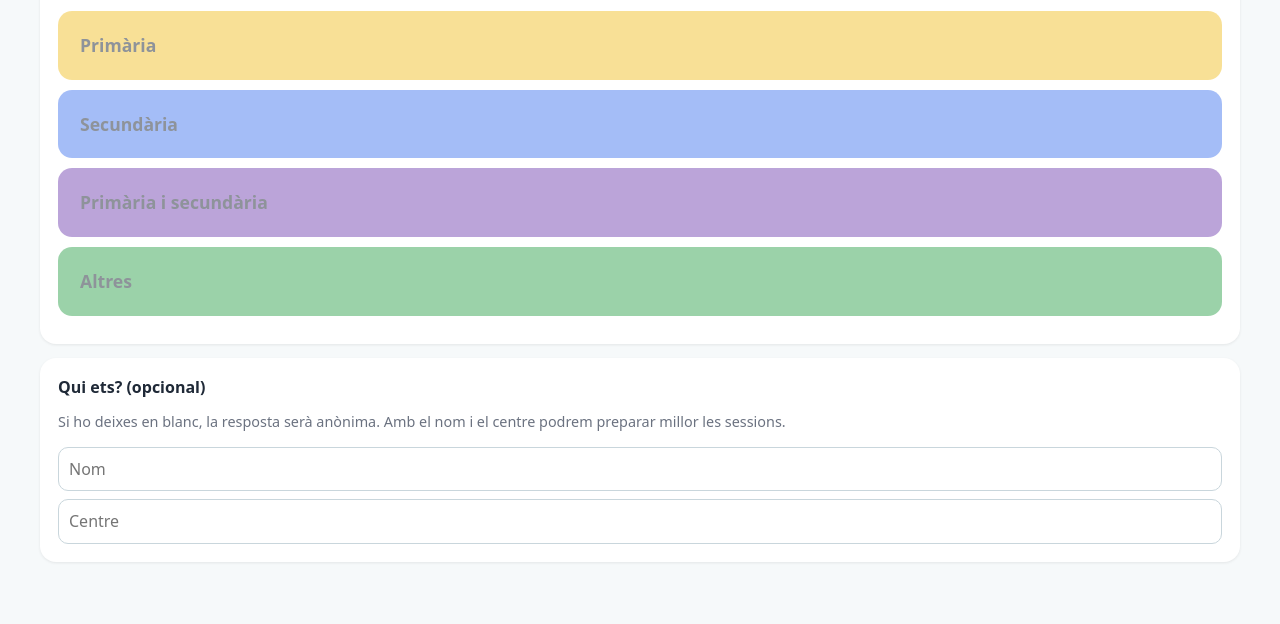
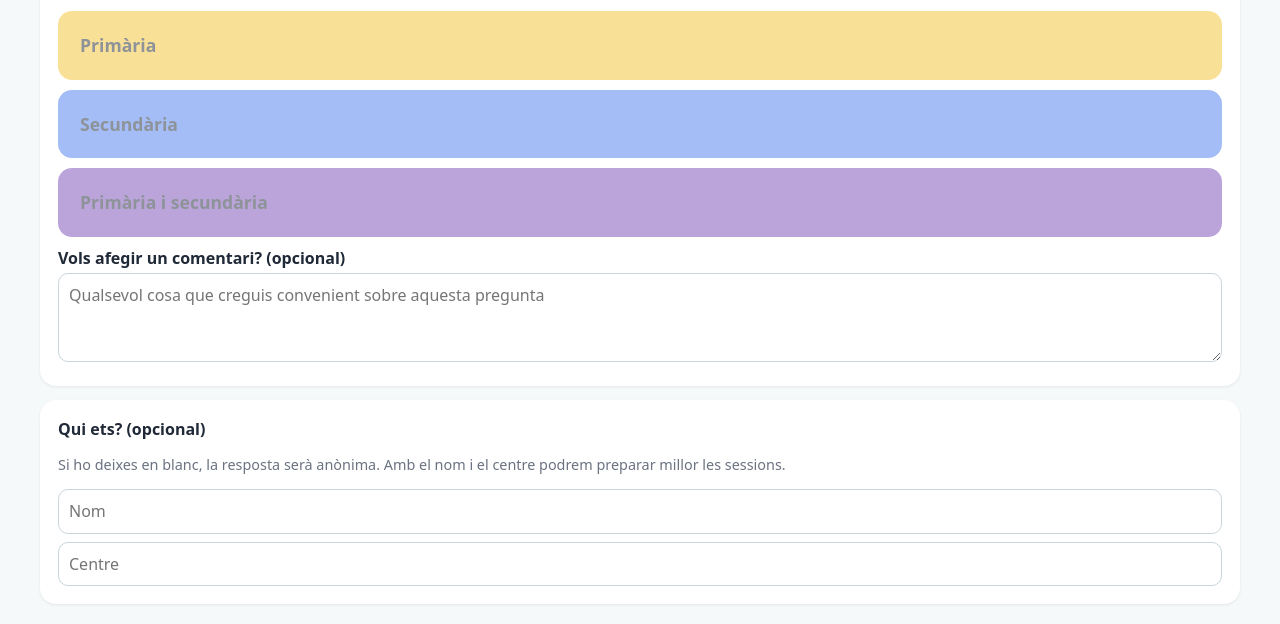
Before and after one commit to Paula-Pacho/XTCD-S1, a plain HTML site: page index.html in a window 1280 px wide. Shown: the part 238-862 px from the top of the page. Before the commit the page ends 832 px from the top, so only its background shows below. Drawn offline with Linux system fonts and the light colour scheme; no server answers.

Commit message:
actualització preguntes i espai comentaris

```diff
--- a/index.html
+++ b/index.html
@@ -48,6 +48,7 @@ input[type=text]{width:100%;font:inherit;padding:10px;border-radius:10px;border:
 @media (prefers-color-scheme:dark){:root:not([data-theme="light"]) .err{background:#3b1d1d;color:#f5c2c2}}
 .hidden{display:none!important}
 input.k{max-width:260px;display:inline-block;margin-right:8px}
+textarea{width:100%;font:inherit;padding:10px;border-radius:10px;border:1px solid var(--mid);background:var(--card);color:var(--ink);resize:vertical}
 </style>
 </head>
 <body>
@@ -68,18 +69,18 @@ const POLL_MS = 2500;
 /* ========================== */
 const COLORS=["var(--c0)","var(--c1)","var(--c2)","var(--c3)","var(--c4)"];
 const QS=[
- {t:"Quina és la tipologia del vostre centre?",o:["Primària","Secundària","Primària i secundària","Altres"]},
- {t:"Quants anys fa que sou coordinadors/es digitals?",o:["Aquest és el primer","2 o 3 anys","De 4 a 6 anys","Més de 6 anys"]},
- {t:"Coneixeu l'EDC del vostre centre? Està vigent?",o:["Sí, està vigent","Està vençuda","No ho sé"]},
+ {t:"Quina és la tipologia del vostre centre?",o:["Primària","Secundària","Primària i secundària"]},
+ {t:"Quants cursos fa que sou coordinadors/es digitals?",o:["Aquest és el primer","2 o 3 anys","De 4 a 6 anys","Més de 6 anys"]},
+ {t:"Coneixeu l'EDC del vostre centre? Està vigent?",o:["No, no sé a quin document et refereixes","Sí, conec el document. No sé si està vigent.","Sí, està vigent","Sí, està vençuda"]},
  {t:"Quan caduca l'EDC del vostre centre?",o:["26-27","27-28","28-29","29-30","No ho sé"]},
- {t:"Teniu comissió digital formada?",o:["Sí, i funciona","Formada, però gairebé no actua","En procés de formar-la","No"]},
- {t:"Cada quant es reuneix la comissió digital?",o:["Cada mes o més","Cada trimestre","Una o dues vegades l'any","Mai / no tenim comissió"]},
- {t:"Sabeu quins són els objectius de l'EDC planificats per a enguany?",o:["Sí, els conec","Els conec en part","No els conec"]},
+ {t:"Teniu comissió digital formada?",o:["Sí, i funciona","Formada, però gairebé no ens trobem","En procés de formació","No, encara no s'ha definit","No, som un claustre molt petit"]},
+ {t:"Amb quina freqüència es reuneix la comissió digital?",o:["Quinzenal","Mensual","Una o dues vegades l'any","Mai / no tenim comissió"]},
+ {t:"Sabeu quins són els objectius de l'EDC planificats per a enguany?",o:["Sí, els conec","Alguna cosa recordo del curs passat","No els conec"]},
  {t:"Els objectius de l'EDC apareixen a la PGA?",o:["Sí","No","No ho sé"]},
- {t:"El Nodes del centre s'ha actualitzat a la versió 2.0?",o:["Sí","Encara no","No ho sé"]},
- {t:"Qui s'encarrega del manteniment del Nodes?",o:["Coordinació digital","Equip directiu","Altra persona o empresa","No ho sé"]},
+ {t:"El Nodes del centre s'ha actualitzat a la versió 2.0?",o:["Sí","Encara no","No ho sé","El centre fa servir un domini web propi"]},
+ {t:"Qui s'encarrega del manteniment del Nodes?",o:["Coordinació digital","Equip directiu","Altra persona o empresa","No ho sé","No està definit"]},
  {t:"L'EDC actualitzada és a l'apartat «Documents de centre» del Nodes?",o:["Sí, actualitzada","Sí, però és una versió antiga","No hi és","No ho sé"]},
- {t:"Coneixeu el programa Robots en Acció?",o:["Hi participem","Sí, però no hi participem","N'he sentit parlar","No el conec"]}
+ {t:"Coneixeu el programa Robots en Acció?",o:["Sí, hi participem","Sí, però no hi participem","N'he sentit parlar","No el conec"]}
 ];
 const $=s=>document.querySelector(s);
 const el=(tag,cls,txt)=>{const e=document.createElement(tag);if(cls)e.className=cls;if(txt!=null)e.textContent=txt;return e};
@@ -89,7 +90,7 @@ let pres=location.hash==="#presenta";
 let clau=ss.get("clau")||"";
 let uid=ls.get("uid");if(!uid){uid="p"+Math.random().toString(36).slice(2,10)+Date.now().toString(36);ls.set("uid",uid)}
 let state={q:0,obert:false};
-let mine={name:ls.get("nom")||"",centre:ls.get("centre")||"",answers:JSON.parse(ls.get("resp")||"{}")};
+let mine={name:ls.get("nom")||"",centre:ls.get("centre")||"",answers:JSON.parse(ls.get("resp")||"{}"),comments:JSON.parse(ls.get("com")||"{}")};
 let persones=[];
 let busy=false;
 
@@ -112,7 +113,7 @@ function counts(q){const n=QS[q].o.length;const c=Array(n).fill(0);const who=Arr
  persones.forEach(p=>{const a=p.respostes["q"+q];if(a!=null&&a<n){c[a]++;if(p.nom)who[a].push(p.nom+(p.centre?" ("+p.centre+")":""))}});return {c,who}}
 
 function render(){
- if(document.activeElement&&document.activeElement.tagName==="INPUT")return;
+ if(document.activeElement&&/^(INPUT|TEXTAREA)$/.test(document.activeElement.tagName))return;
  const bar=$("#bar");bar.textContent="";
  const app=$("#app");app.textContent="";
  if(!configured()){app.appendChild(el("div","card","Falta configurar l'URL del servidor (variable API a index.html). Mira el README."));return}
@@ -147,6 +148,10 @@ function renderPres(app){
   const dots=el("div","dots");for(let k=0;k<c[i];k++)dots.appendChild(el("span","dot"));
   d.appendChild(dots);z.appendChild(d)});
  card.appendChild(z);
+ const cms=persones.filter(p=>p.comentaris&&p.comentaris["q"+state.q]);
+ if(cms.length){const cb=el("div","");cb.style.marginTop="16px";cb.appendChild(el("strong","","Comentaris ("+cms.length+")"));
+  cms.forEach(p=>{const li=el("p","note",(p.nom?p.nom+(p.centre?" ("+p.centre+")":"")+": ":"")+p.comentaris["q"+state.q]);li.style.margin="6px 0";cb.appendChild(li)});
+  card.appendChild(cb)}
  const ctl=el("div","bar");ctl.style.marginTop="16px";
  const prev=el("button","","← Anterior");prev.disabled=state.q===0;prev.onclick=()=>setEstat(state.q-1,true);
  const tog=el("button","pri",state.obert?"Tanca la votació":"Obre la votació");tog.onclick=()=>setEstat(state.q,!state.obert);
@@ -173,6 +178,12 @@ function renderPart(app){
  const cur=mine.answers["q"+state.q];
  q.o.forEach((lab,i)=>{const b=el("button","opt"+(cur===i?" sel":""),lab);b.style.background=COLORS[i%COLORS.length];
   b.disabled=!state.obert;b.onclick=()=>answer(i);card.appendChild(b)});
+ const lc=el("label","","Vols afegir un comentari? (opcional)");
+ const ta=el("textarea");ta.maxLength=500;ta.rows=3;ta.value=mine.comments["q"+state.q]||"";ta.placeholder="Qualsevol cosa que creguis convenient sobre aquesta pregunta";
+ let tc=null;const qn=state.q;
+ ta.oninput=()=>{mine.comments["q"+qn]=ta.value;ls.set("com",JSON.stringify(mine.comments));clearTimeout(tc);tc=setTimeout(()=>{
+  post({accio:"comentari",id:uid,nom:mine.name,centre:mine.centre,q:qn,text:ta.value.trim()}).then(d=>{if(d.error==="pregunta")msg("No s'ha pogut desar el comentari: s'ha canviat de pregunta.")}).catch(()=>msg("No s'ha pogut desar el comentari."))},1000)};
+ card.append(lc,ta);
  app.appendChild(card);
  const id=el("div","card");id.style.marginTop="14px";
  id.appendChild(el("strong","","Qui ets? (opcional)"));
@@ -193,8 +204,8 @@ function cell(v){v=String(v==null?"":v);return /[";\n]/.test(v)?'"'+v.replace(/"
 function csv(summary){
  const rows=[];
  if(summary){rows.push(["Pregunta","Opció","Respostes"]);QS.forEach((q,qi)=>{const {c}=counts(qi);q.o.forEach((o,i)=>rows.push([q.t,o,c[i]]))})}
- else{rows.push(["Nom","Centre","Actualitzat",...QS.map((q,i)=>(i+1)+". "+q.t)]);
-  persones.forEach(p=>rows.push([p.nom||"(anònim)",p.centre||"",p.actualitzat||"",...QS.map((q,i)=>{const a=p.respostes["q"+i];return a!=null?q.o[a]:""})]))}
+ else{rows.push(["Nom","Centre","Actualitzat",...QS.map((q,i)=>(i+1)+". "+q.t),...QS.map((q,i)=>"Comentari "+(i+1))]);
+  persones.forEach(p=>rows.push([p.nom||"(anònim)",p.centre||"",p.actualitzat||"",...QS.map((q,i)=>{const a=p.respostes["q"+i];return a!=null?q.o[a]:""}),...QS.map((q,i)=>(p.comentaris&&p.comentaris["q"+i])||"")]))}
  const blob=new Blob(["﻿"+rows.map(r=>r.map(cell).join(";")).join("\n")],{type:"text/csv;charset=utf-8"});
  const a=document.createElement("a");a.href=URL.createObjectURL(blob);a.download=summary?"xtcd_resum.csv":"xtcd_registre.csv";document.body.appendChild(a);a.click();a.remove();
 }
```
Also changed, not shown: 2 other files.
